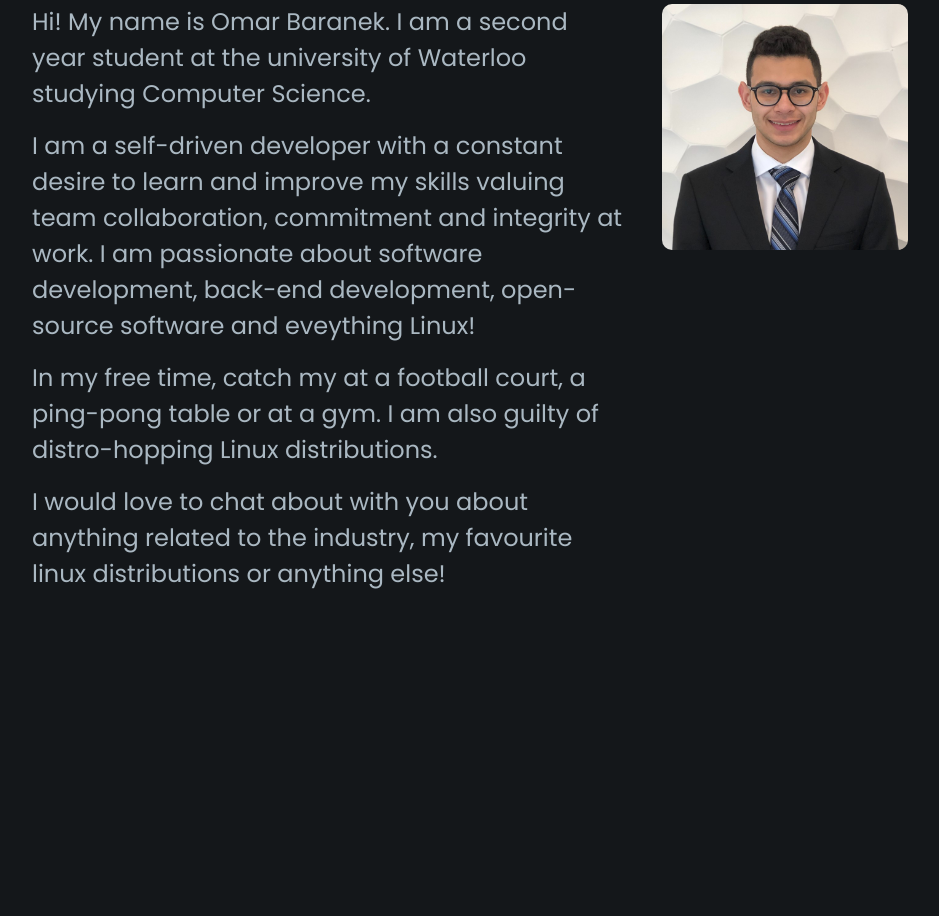
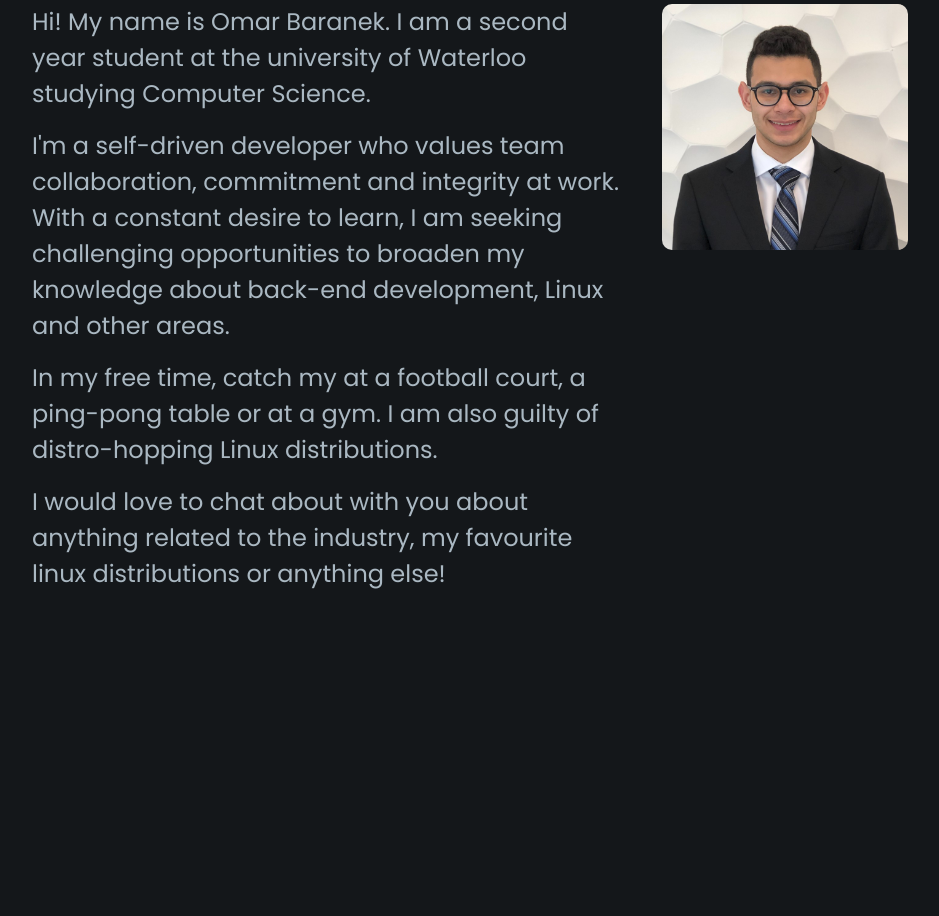
Before and after one commit to obaranek/personal_website, a React (Create React App) app: page / in a window 1280 px wide. Shown: the part 1220-2136 px from the top of the page, without its empty margins (116-1055 px from the left). Built offline with nearby package versions, Linux system fonts and the light colour scheme.

Commit message:
changed about me

```diff
--- a/src/Components/AboutMe/AboutMe.js
+++ b/src/Components/AboutMe/AboutMe.js
@@ -13,8 +13,8 @@ const AboutMe = () => {
             university of Waterloo studying Computer Science.{" "}
           </p>
           <p>
-            I am a self-driven developer with a constant desire to learn and improve my skills valuing team collaboration, commitment and integrity at work.
-            I am passionate about software development, back-end development, open-source software and eveything Linux!
+            I'm a self-driven developer who values team collaboration, commitment and integrity at work. With a constant desire to learn, I
+            am seeking challenging opportunities to broaden my knowledge about back-end development, Linux and other areas.
           </p>
           <p>
             In my free time, catch my at a football court, a ping-pong table or at a gym. I am also guilty of distro-hopping Linux distributions.
```
